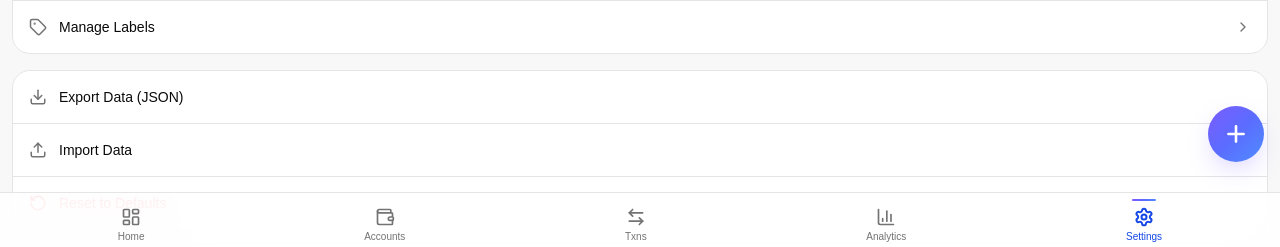
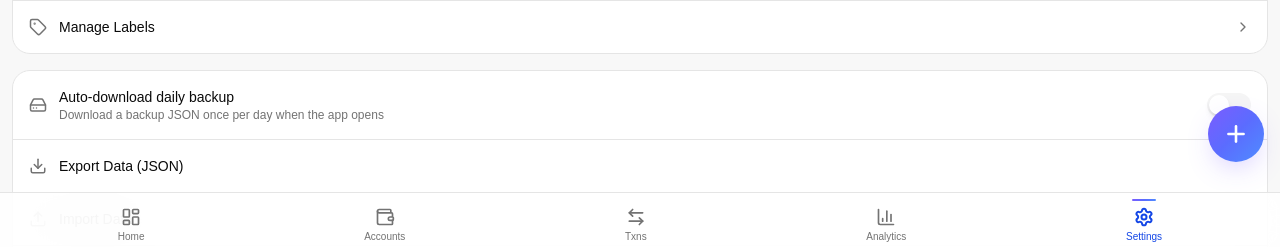
Before and after one commit to abhi-sawant/finio-web, a React (Vite) app: page /settings in a window 1280 px wide. Shown: the part 550-797 px from the top of the page. Built offline with nearby package versions, Linux system fonts and the light colour scheme; no server answers.

Commit message:
feat: implement auto-download daily backup feature for guests and update settings

```diff
--- a/src/components/layout/Layout.tsx
+++ b/src/components/layout/Layout.tsx
@@ -5,7 +5,7 @@ import { toast } from 'sonner';
 import { cn } from '@/lib/utils';
 import { useFinanceStore } from '@/store/useFinanceStore';
 import { useAuthStore } from '@/store/useAuthStore';
-import { autoBackupIfNeeded } from '@/services/backup';
+import { autoBackupIfNeeded, autoLocalBackupIfNeeded } from '@/services/backup';
 
 const tabs = [
   { path: '/', icon: LayoutDashboard, label: 'Home' },
@@ -37,6 +37,12 @@ export function Layout() {
     autoBackupIfNeeded().catch(() => {
       /* silent: handled by toast inside service */
     });
+  }, [isHydrated, isAuthLoaded]);
+
+  // Trigger a local auto-backup download (once per day) for non-logged-in users.
+  useEffect(() => {
+    if (!isHydrated || !isAuthLoaded) return;
+    autoLocalBackupIfNeeded();
   }, [isHydrated, isAuthLoaded]);
 
   return (
--- a/src/data/defaultData.ts
+++ b/src/data/defaultData.ts
@@ -48,4 +48,5 @@ export const defaultSettings: Settings = {
   currency: 'INR',
   theme: 'system',
   userName: 'Alex',
+  autoLocalBackup: false,
 };
--- a/src/pages/Settings.tsx
+++ b/src/pages/Settings.tsx
@@ -15,6 +15,7 @@ import {
   CloudUpload,
   Target,
   Repeat,
+  HardDrive,
 } from 'lucide-react';
 import { useFinanceStore } from '@/store/useFinanceStore';
 import { useAuthStore } from '@/store/useAuthStore';
@@ -388,6 +389,29 @@ export default function Settings() {
 
         {/* Data */}
         <div className="card-elevated divide-border divide-y rounded-2xl">
+          {!token && (
+            <div className="flex items-center gap-3 p-4">
+              <HardDrive size={18} className="text-muted-foreground shrink-0" />
+              <div className="flex-1">
+                <p className="text-sm font-medium">Auto-download daily backup</p>
+                <p className="text-muted-foreground text-xs">Download a backup JSON once per day when the app opens</p>
+              </div>
+              <button
+                role="switch"
+                aria-checked={settings.autoLocalBackup}
+                onClick={() => updateSettings({ autoLocalBackup: !settings.autoLocalBackup })}
+                className={`relative inline-flex h-6 w-11 shrink-0 cursor-pointer rounded-full border-2 border-transparent transition-colors focus-visible:outline-none ${
+                  settings.autoLocalBackup ? 'bg-primary' : 'bg-muted'
+                }`}
+              >
+                <span
+                  className={`pointer-events-none inline-block h-5 w-5 transform rounded-full bg-white shadow-md ring-0 transition-transform ${
+                    settings.autoLocalBackup ? 'translate-x-5' : 'translate-x-0'
+                  }`}
+                />
+              </button>
+            </div>
+          )}
           <button onClick={handleExport} className="flex w-full items-center gap-3 p-4">
             <Download size={18} className="text-muted-foreground" />
             <span className="text-sm font-medium">Export Data (JSON)</span>
--- a/src/services/backup.ts
+++ b/src/services/backup.ts
@@ -39,6 +39,42 @@ export async function restoreLatestBackup(): Promise<void> {
   useFinanceStore.getState().importData(res as Partial<BackupPayload>);
 }
 
+export function autoLocalBackupIfNeeded(): void {
+  const { token } = useAuthStore.getState();
+  if (token) return; // logged-in users use cloud backup instead
+
+  const { accounts, transactions, budgets, recurring, settings, lastLocalBackupAt, setLastLocalBackupAt } =
+    useFinanceStore.getState();
+
+  if (!settings.autoLocalBackup) return;
+
+  if (
+    accounts.length === 0 &&
+    transactions.length === 0 &&
+    budgets.length === 0 &&
+    recurring.length === 0
+  )
+    return;
+
+  const today = new Date().toISOString().slice(0, 10);
+  if (lastLocalBackupAt === today) return;
+
+  try {
+    const { categories, labels } = useFinanceStore.getState();
+    const data = { accounts, transactions, categories, labels, budgets, recurring, settings };
+    const blob = new Blob([JSON.stringify(data, null, 2)], { type: 'application/json' });
+    const url = URL.createObjectURL(blob);
+    const a = document.createElement('a');
+    a.href = url;
+    a.download = `finio-backup-${today}.json`;
+    a.click();
+    URL.revokeObjectURL(url);
+    setLastLocalBackupAt(today);
+  } catch {
+    /* silent failure — backup is best-effort */
+  }
+}
+
 export async function autoBackupIfNeeded(): Promise<void> {
   if (backupInProgress) return;
 
--- a/src/store/useFinanceStore.ts
+++ b/src/store/useFinanceStore.ts
@@ -74,6 +74,7 @@ const defaultState = {
   recurring: [] as RecurringTransaction[],
   settings: defaultSettings,
   isHydrated: false,
+  lastLocalBackupAt: null as string | null,
 };
 
 export const useFinanceStore = create<FinanceStore>()(
@@ -82,6 +83,8 @@ export const useFinanceStore = create<FinanceStore>()(
       ...defaultState,
 
       setHydrated: (hydrated) => set({ isHydrated: hydrated }),
+
+      setLastLocalBackupAt: (date) => set({ lastLocalBackupAt: date }),
 
       addAccount: (accountData) => {
         const account: Account = {
@@ -331,7 +334,7 @@ export const useFinanceStore = create<FinanceStore>()(
     }),
     {
       name: 'finio-storage',
-      version: 2,
+      version: 3,
       storage: createJSONStorage(() => localStorage),
       migrate: (persistedState, version) => {
         const s = (persistedState ?? {}) as Partial<FinanceStore>;
@@ -340,6 +343,17 @@ export const useFinanceStore = create<FinanceStore>()(
             ...s,
             budgets: Array.isArray(s.budgets) ? s.budgets : [],
             recurring: Array.isArray(s.recurring) ? s.recurring : [],
+          } as FinanceStore;
+        }
+        if (version < 3) {
+          return {
+            ...s,
+            lastLocalBackupAt: null,
+            settings: {
+              ...defaultSettings,
+              ...(s.settings ?? {}),
+              autoLocalBackup: false,
+            },
           } as FinanceStore;
         }
         return s as FinanceStore;
--- a/src/types/index.ts
+++ b/src/types/index.ts
@@ -75,6 +75,8 @@ export interface Settings {
   currency: Currency;
   theme: Theme;
   userName: string;
+  /** Whether to automatically download a local backup JSON once per day (guests only). */
+  autoLocalBackup: boolean;
 }
 
 export interface FinanceStore {
@@ -86,6 +88,9 @@ export interface FinanceStore {
   recurring: RecurringTransaction[];
   settings: Settings;
   isHydrated: boolean;
+  /** ISO date (YYYY-MM-DD) of the last automatic local backup download, or null. */
+  lastLocalBackupAt: string | null;
+  setLastLocalBackupAt: (date: string) => void;
 
   addAccount: (account: Omit<Account, 'id' | 'createdAt'>) => void;
   updateAccount: (id: string, updates: Partial<Omit<Account, 'id'>>) => void;
```
Also changed, not shown: 1 other file (tests, documents, lock files or other folders).
